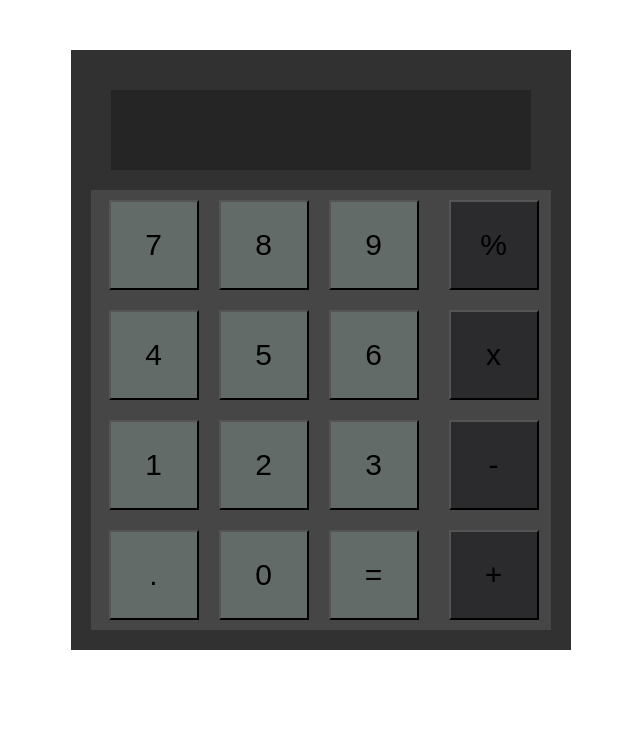
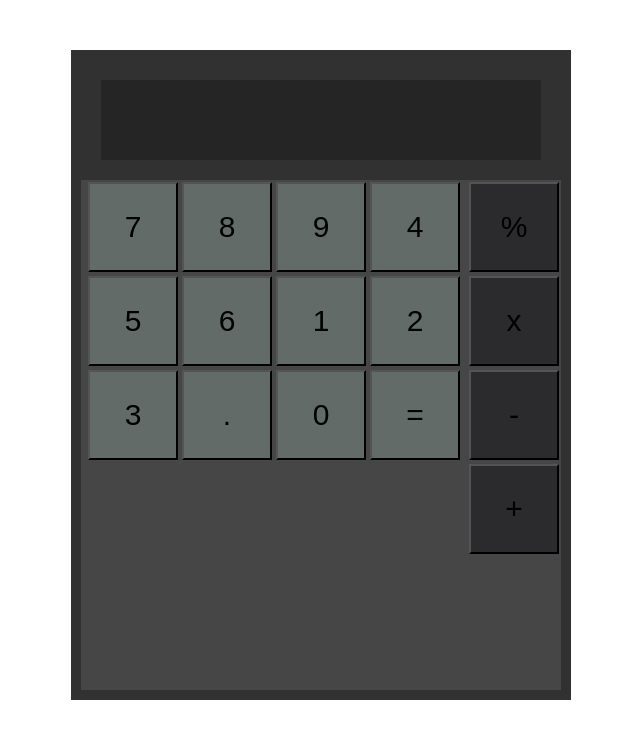
Before and after one commit to noireko/calculadora, a plain HTML site: page index.html in a window 1280 px wide. Shown: the whole page, without its empty margins (319-959 px from the left). Drawn offline with Linux system fonts and the light colour scheme.

Commit message:
Styled buttons

```diff
--- a/style.css
+++ b/style.css
@@ -21,7 +21,7 @@ main {
 .contenedor-calcu {
     height: 100%;
     width: 100%;
-    padding: 20px;
+    padding: 10px;
 }
 
 .contenedor-pantalla {
@@ -44,30 +44,36 @@ main {
 }
 
 .contenedor-botones {
-    height: 100%;
+    height: 510px;
     width: 100%;
     background-color: rgb(70, 70, 70);
     display: flex;
+
 }
 
 .botones {
     display: flex;
     flex-wrap: wrap;
     justify-content: center;
+    margin: 0;
+    align-content: flex-start;
 }
 
 .operadores {
     display: flex;
-    flex-wrap: wrap;
-    justify-content: center;
+    flex-direction: column;
+
+    align-content: flex-start;
+    margin: 0;
 }
+
 
 .botones button,
 .operadores button {
     height: 90px;
     width: 90px;
-    margin: 10px;
     font-size: 30px;
+    margin: 2px;
 }
 
 .botones button {
```
